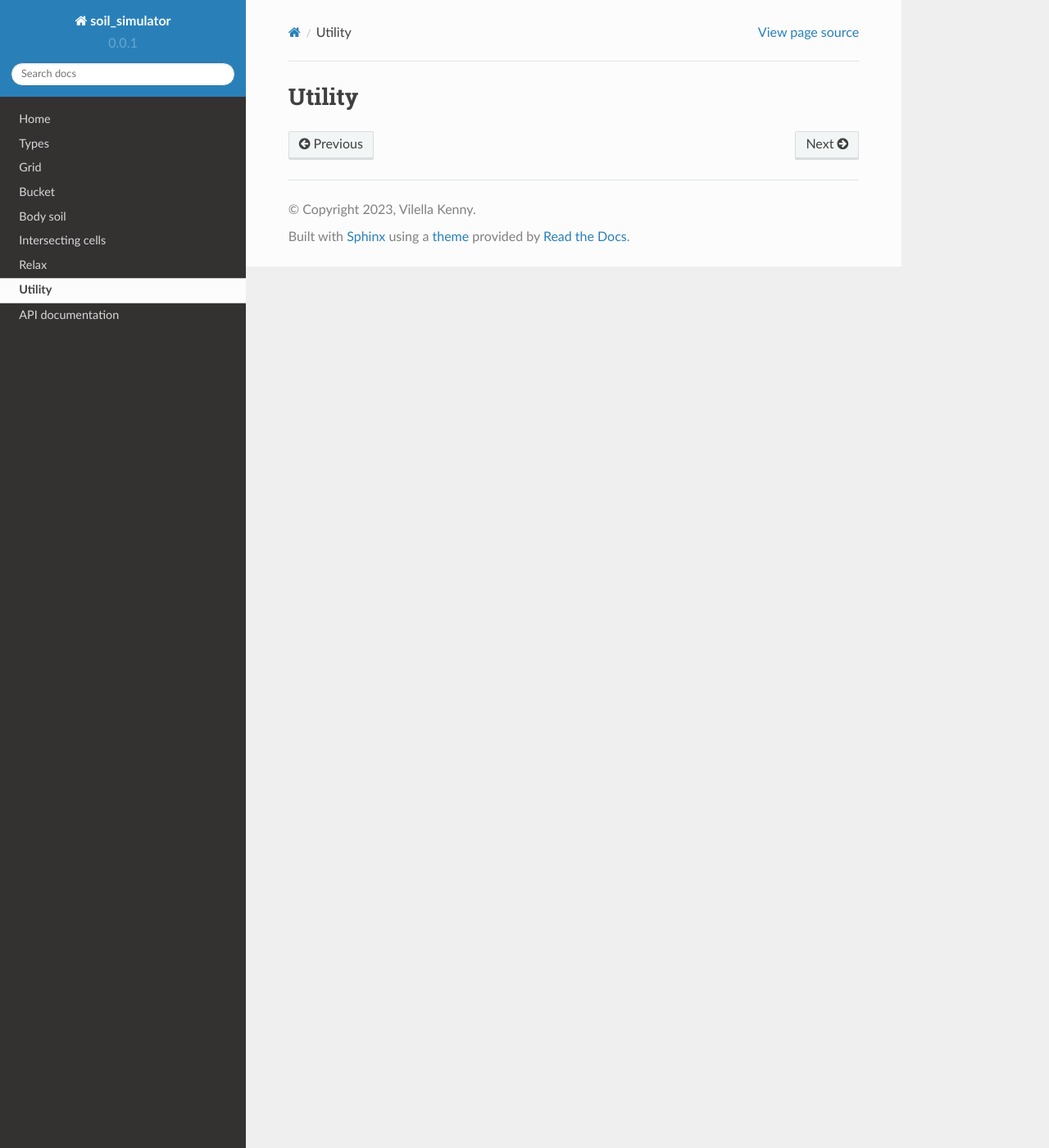
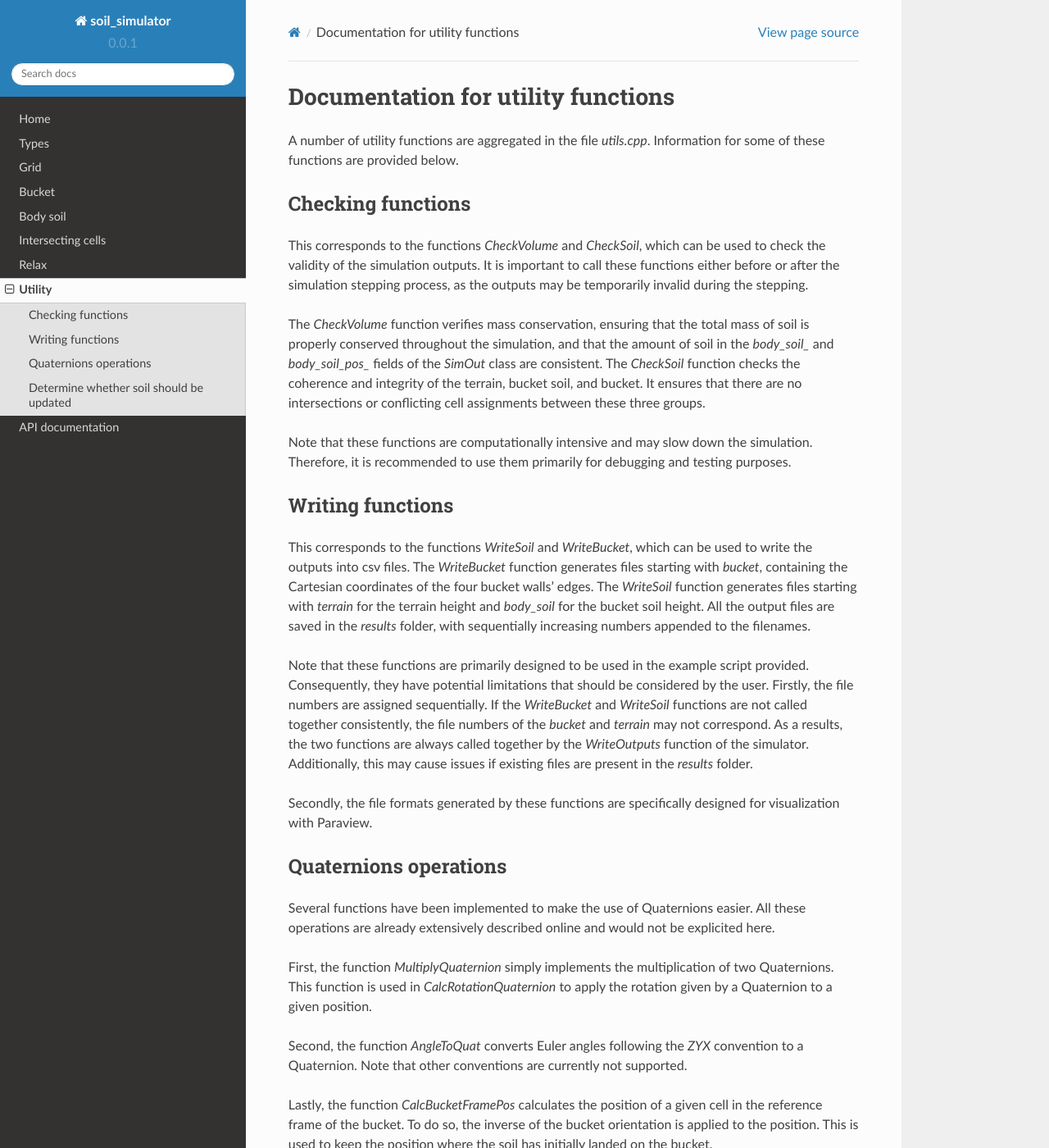
Before and after one commit to KennyVilella/soil_dynamics_cpp, a Sphinx documentation site: the page built from docs/utils.rst, in a window 1280 px wide and 1400 px high. Shown: the whole window at 82% size. Built offline with Sphinx 7.4.7 and the Read the Docs theme 2.0.0, drawn with Linux system fonts in a browser that asks for light colours; some of the changed text lies outside the part shown.

Commit message:
[added] documentation of utility functions

```diff
--- a/docs/utils.rst
+++ b/docs/utils.rst
@@ -1,4 +1,62 @@
 .. _utils:
 
-Utility
-=======
+Documentation for utility functions
+===================================
+
+A number of utility functions are aggregated in the file `utils.cpp`.
+Information for some of these functions are provided below.
+
+Checking functions
+------------------
+
+This corresponds to the functions `CheckVolume` and `CheckSoil`, which can be used to check the validity of the simulation outputs.
+It is important to call these functions either before or after the simulation stepping process, as the outputs may be temporarily invalid during the stepping.
+
+The `CheckVolume` function verifies mass conservation, ensuring that the total mass of soil is properly conserved throughout the simulation, and that the amount of soil in the `body_soil_` and `body_soil_pos_` fields of the `SimOut` class are consistent.
+The `CheckSoil` function checks the coherence and integrity of the terrain, bucket soil, and bucket.
+It ensures that there are no intersections or conflicting cell assignments between these three groups.
+
+Note that these functions are computationally intensive and may slow down the simulation.
+Therefore, it is recommended to use them primarily for debugging and testing purposes.
+
+Writing functions
+-----------------
+
+This corresponds to the functions `WriteSoil` and `WriteBucket`, which can be used to write the outputs into csv files.
+The `WriteBucket` function generates files starting with `bucket`, containing the Cartesian coordinates of the four bucket walls' edges.
+The `WriteSoil` function generates files starting with `terrain` for the terrain height and `body_soil` for the bucket soil height.
+All the output files are saved in the `results` folder, with sequentially increasing numbers appended to the filenames.
+
+Note that these functions are primarily designed to be used in the example script provided.
+Consequently, they have potential limitations that should be considered by the user.
+Firstly, the file numbers are assigned sequentially.
+If the `WriteBucket` and `WriteSoil` functions are not called together consistently, the file numbers of the `bucket` and `terrain` may not correspond.
+As a results, the two functions are always called together by the `WriteOutputs` function of the simulator.
+Additionally, this may cause issues if existing files are present in the `results` folder.
+
+Secondly, the file formats generated by these functions are specifically designed for visualization with Paraview.
+
+Quaternions operations
+----------------------
+
+Several functions have been implemented to make the use of Quaternions easier.
+All these operations are already extensively described online and would not be explicited here.
+
+First, the function `MultiplyQuaternion` simply implements the multiplication of two Quaternions.
+This function is used in `CalcRotationQuaternion` to apply the rotation given by a Quaternion to a given position.
+
+Second, the function `AngleToQuat` converts Euler angles following the `ZYX` convention to a Quaternion.
+Note that other conventions are currently not supported.
+
+Lastly, the function `CalcBucketFramePos` calculates the position of a given cell in the reference frame of the bucket.
+To do so, the inverse of the bucket orientation is applied to the position.
+This is used to keep the position where the soil has initially landed on the bucket.
+
+Determine whether soil should be updated
+----------------------------------------
+
+The function `CheckBucketMovement` can be used before the soil update to verify whether the soil should be updated.
+This function calculates the distance travelled by the six bucket corners since the last soil update.
+If the maximum distance is lower than 50% of the cell size (vertical AND lateral), then the function returns `false` and the soil should not be updated, otherwise the function returns `true`.
+
+Note that if the distance is larger than twice the cell size (vertical OR lateral), a warning is sent mentioning that the integrity of the simulation cannot be ensured.
```
